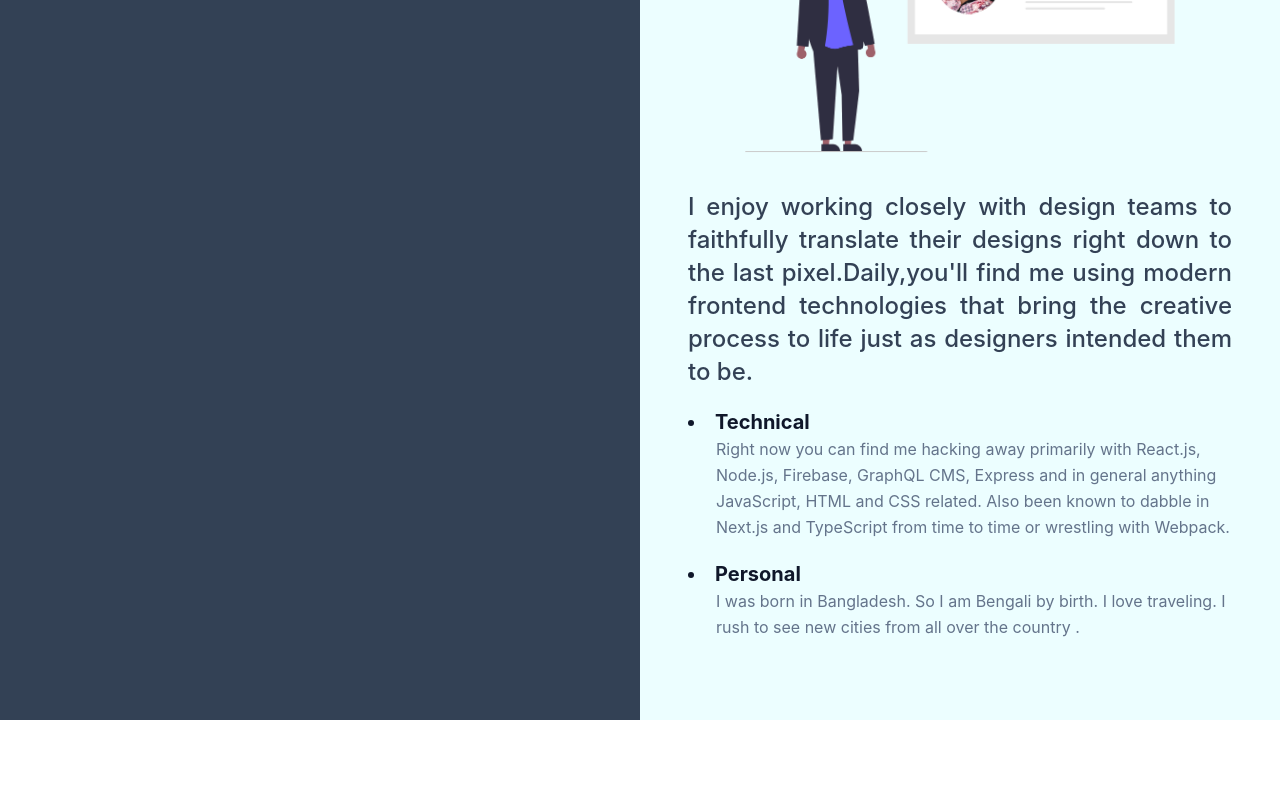
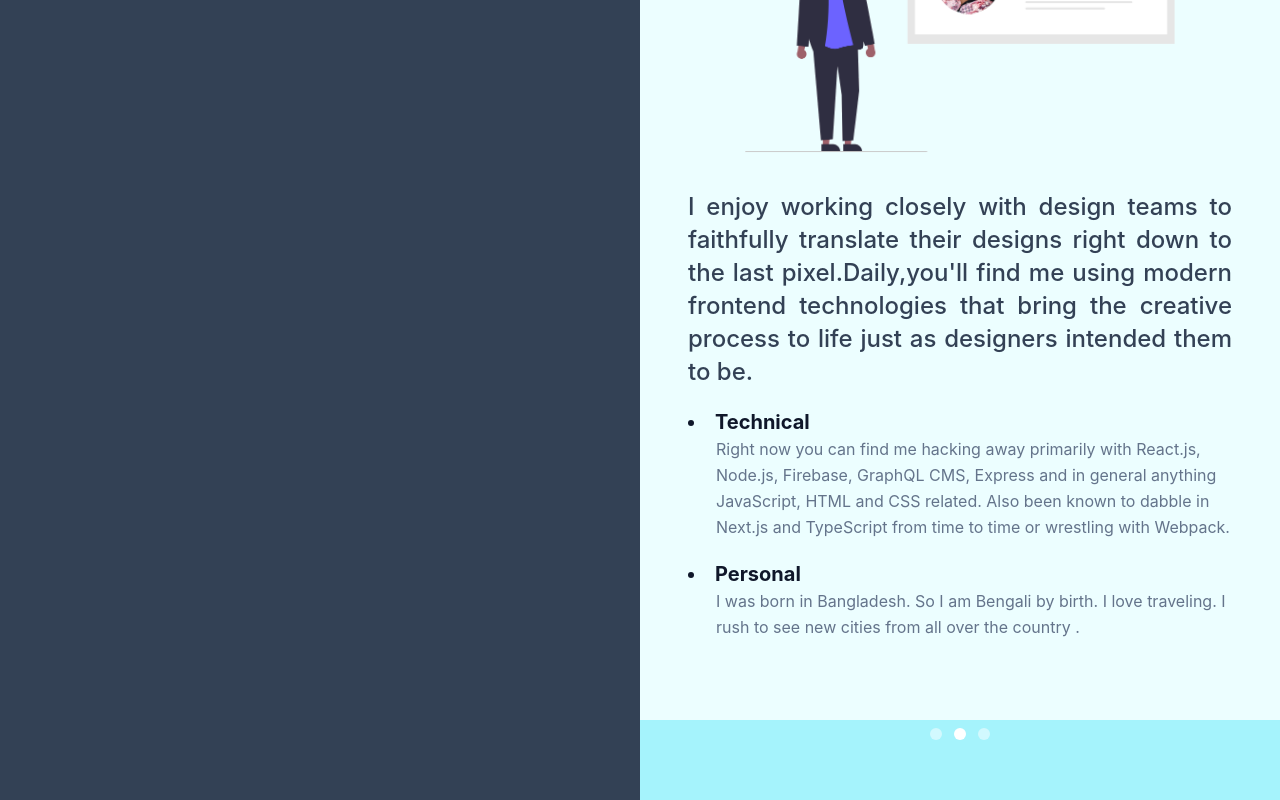
Before and after one commit to Tanvirmehedi/portfolio, a React (Create React App) app: page / in a window 1280 px wide. Shown: the part 1040-1840 px from the top of the page. Before the commit the page ends 1760 px from the top, so only its background shows below. Built offline with nearby package versions, Linux system fonts and the light colour scheme.

Commit message:
Review Page Added

```diff
--- a/src/components/Main.js
+++ b/src/components/Main.js
@@ -1,6 +1,7 @@
 import React from "react";
 import About from "./Main/About";
 import ImageView from "./Main/ImageView";
+import Review from "./Main/Review";
 
 const Main = () => {
   return (
@@ -8,6 +9,7 @@ const Main = () => {
       <ImageView />
       <div className="relative z-50 bg-cyan-50">
         <About />
+        <Review />
       </div>
     </div>
   );
--- a/src/components/Main/ImageView.js
+++ b/src/components/Main/ImageView.js
@@ -33,12 +33,12 @@ const ImageView = () => {
           return (
             <div
               key={data.id}
-              class="block p-3 max-w-sm bg-white rounded-lg border border-gray-200 shadow-md hover:bg-gray-100 dark:bg-gray-800 dark:border-gray-700 dark:hover:bg-gray-700"
+              className="block p-3 max-w-sm bg-white rounded-lg border border-gray-200 shadow-md hover:bg-gray-100 dark:bg-gray-800 dark:border-gray-700 dark:hover:bg-gray-700"
             >
-              <h5 class="mb-2 text-2xl font-bold tracking-tight text-gray-900 dark:text-white text-center uppercase flex justify-center items-center">
+              <h5 className="mb-2 text-2xl font-bold tracking-tight text-gray-900 dark:text-white text-center uppercase flex justify-center items-center">
                 {data?.name}
               </h5>
-              <p class="font-normal text-gray-700 dark:text-gray-400 flex justify-center">
+              <p className="font-normal text-gray-700 dark:text-gray-400 flex justify-center">
                 <img src={data?.img} className="mx-auto" alt="" />
               </p>
             </div>
--- /dev/null
+++ b/src/components/Main/Review.js
@@ -0,0 +1,45 @@
+import { Carousel } from "flowbite-react";
+import React from "react";
+
+const Review = () => {
+  const review = [
+    {
+      id: "62a1bead7b99f7d9f217b2bd",
+      name: "Irene Holman",
+      text: "With Thrives help, we were able to increase the functionality of our website dramatically while cutting our costs. Our website is much more easy to use, has tons of more features than before and is incredibly easy to maintain. We could not be more happy with our new website! Thanks Thrive!",
+    },
+    {
+      id: "62a1bead7831a80e595a0c6f",
+      name: "Leta Burks",
+      text: "I speak for the trolley district when I tell you how pleased we are with the web site you designed for us. The district needed a site that addressed varied aspects of our operation. You have met those needs and then some! We have had nothing but rave comments about the site from those who are closest to it and rely on it the most. I personally want to thank you and your staff for their patience and diligence in promptly meeting each of our requests for the site during its development.",
+    },
+
+    {
+      id: "62a1bead4d35c3d36aadf078",
+      name: "Elisa Sweet",
+      text: "Compared to the other companies we have used in the past, Thrive has been far and above the best in every area. While building our new web site, the customer service has been prompt and straightforward and the actual services are well documented and logical to our needs. We are very excited to be working with Matt and the rest of the team at Thrive. Over just a short period of time I can tell that we are going to be doing business with Thrive for a long time and will gladly recommend them to anyone… except our competition.",
+    },
+  ];
+  return (
+    <div className="bg-cyan-200 py-10 h-auto">
+      <Carousel leftControl rightControl>
+        {review.map((data) => {
+          return (
+            <div className="flex h-full items-center justify-center bg-cyan-200  dark:bg-gray-700 dark:text-white">
+              <div className="w-3/4">
+                <h2 className="block text-lg font-semibold text-cyan-800 overflow-hidden">
+                  {data?.text}
+                </h2>
+                <p className="block text-md uppercase mt-5 font-semibold text-cyan-700">
+                  {data.name}
+                </p>
+              </div>
+            </div>
+          );
+        })}
+      </Carousel>
+    </div>
+  );
+};
+
+export default Review;
--- a/src/components/Main/SectionTitle.js
+++ b/src/components/Main/SectionTitle.js
@@ -7,7 +7,7 @@ const SectionTitle = (props) => {
         {props.text}{" "}
         <span>
           <svg
-            class="w-6 h-6 inline-block text-cyan-800"
+            className="w-6 h-6 inline-block text-cyan-800"
             fill="none"
             stroke="currentColor"
             viewBox="0 0 24 24"
```
